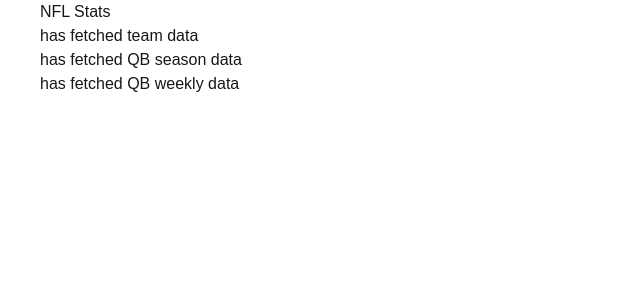
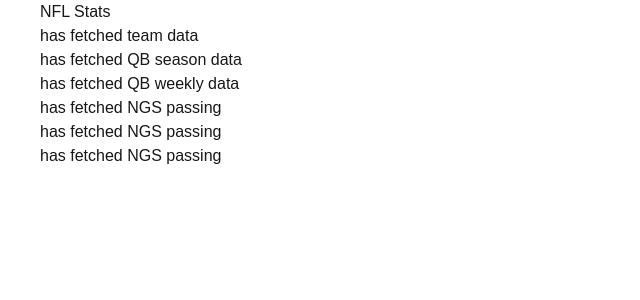
Before and after one commit to R-Brook/NFL-Stats, a Next.js app: page / in a window 1280 px wide. Shown: the top 300 px of the page, without its empty margins (0-640 px from the left). Built offline with nearby package versions, Linux system fonts and the light colour scheme.

Commit message:
[5] Tidy up homepage.

```diff
--- a/pages/index.tsx
+++ b/pages/index.tsx
@@ -1,3 +1,6 @@
+import { nGSStatsPassing } from "@/scripts/generated-files/ngs-data-passing"
+import { nGSStatsReceiving } from "@/scripts/generated-files/ngs-data-receiving"
+import { nGSStatsRushing } from "@/scripts/generated-files/ngs-data-rushing"
 import { qbDataSeason } from "@/scripts/generated-files/qb-data-season"
 import { qbDataWeekly } from "@/scripts/generated-files/qb-data-weekly"
 import { teamData } from "@/scripts/generated-files/team-data"
@@ -12,19 +15,14 @@
       <main>
         <div>
           <h1>NFL Stats</h1>
-          <span className="block">
-            {teamData ? "has fetched team data" : "has not fetched team data"}
-          </span>
-          <span className="block">
-            {qbDataSeason
-              ? "has fetched QB season data"
-              : "has not fetched QB data"}
-          </span>
-          <span className="block">
-            {qbDataWeekly
-              ? "has fetched QB weekly data"
-              : "has not fetched QB data"}
-          </span>
+          <ul>
+            <li>{teamData && "has fetched team data"}</li>
+            <li>{qbDataSeason && "has fetched QB season data"}</li>
+            <li>{qbDataWeekly && "has fetched QB weekly data"}</li>
+            <li>{nGSStatsPassing && "has fetched NGS passing"}</li>
+            <li>{nGSStatsReceiving && "has fetched NGS passing"}</li>
+            <li>{nGSStatsRushing && "has fetched NGS passing"}</li>
+          </ul>
         </div>
       </main>
     </div>
```
